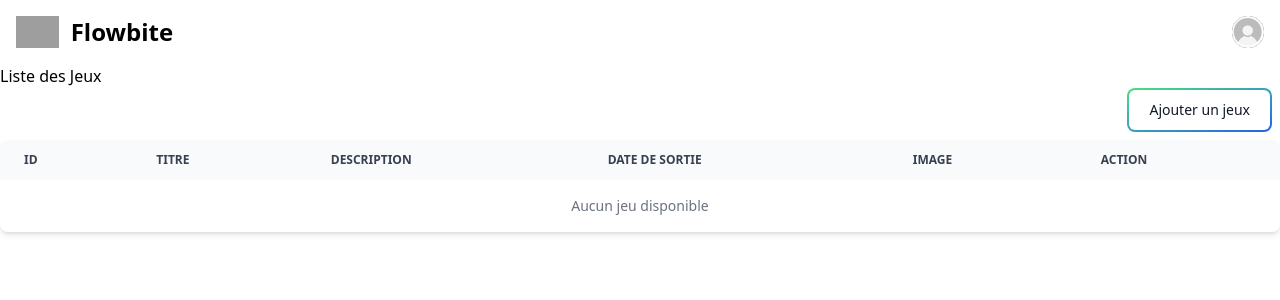
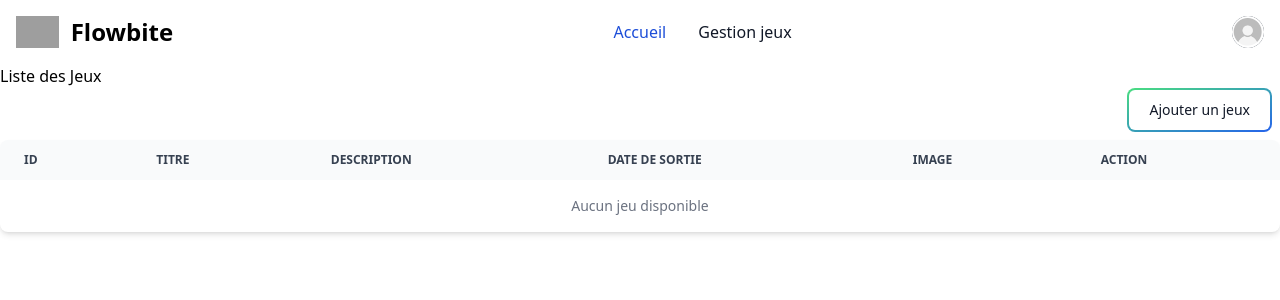
Before and after one commit to Azylos/MiniProjet-Expernet, a PHP site: page /gestionJeux.php in a window 1280 px wide. Shown: the top 300 px of the page. Run offline with PHP 8.4, Linux system fonts and the light colour scheme; the visitor is signed in with stand-in values (Sample User, id 1); data that the repository does not hold is empty; some libraries are stand-ins or nearby versions; grey boxes are pictures that could not be loaded.

Commit message:
navigation back et front + logout

```diff
--- /dev/null
+++ b/includes/logout.php
@@ -0,0 +1,5 @@
+<?php
+    session_start();
+    session_unset();
+    header("Location: ../");
+    die();
--- a/includes/navbar.php
+++ b/includes/navbar.php
@@ -31,7 +31,7 @@
             <a href="#" class="block px-4 py-2 text-sm text-gray-700 hover:bg-gray-100 dark:hover:bg-gray-600 dark:text-gray-200 dark:hover:text-white">Earnings</a>
           </li>
           <li>
-            <a href="#" class="block px-4 py-2 text-sm text-gray-700 hover:bg-gray-100 dark:hover:bg-gray-600 dark:text-gray-200 dark:hover:text-white">Sign out</a>
+            <a href="includes/logout.php" class="block px-4 py-2 text-sm text-gray-700 hover:bg-gray-100 dark:hover:bg-gray-600 dark:text-gray-200 dark:hover:text-white">Sign out</a>
           </li>
         </ul>
       </div>
@@ -44,14 +44,18 @@
     </button>
   </div>
   <div class="items-center justify-between hidden w-full md:flex md:w-auto md:order-1" id="navbar-user">
-    <!-- <ul class="flex flex-col font-medium p-4 md:p-0 mt-4 border border-gray-100 rounded-lg bg-gray-50 md:space-x-8 rtl:space-x-reverse md:flex-row md:mt-0 md:border-0 md:bg-white dark:bg-gray-800 md:dark:bg-gray-900 dark:border-gray-700">
+    <ul class="flex flex-col font-medium p-4 md:p-0 mt-4 border border-gray-100 rounded-lg bg-gray-50 md:space-x-8 rtl:space-x-reverse md:flex-row md:mt-0 md:border-0 md:bg-white dark:bg-gray-800 md:dark:bg-gray-900 dark:border-gray-700">
       <li>
-        <a href="#" class="block py-2 px-3 text-white bg-blue-700 rounded md:bg-transparent md:text-blue-700 md:p-0 md:dark:text-blue-500" aria-current="page">Home</a>
+        <a href="./index.php" class="block py-2 px-3 text-white bg-blue-700 rounded md:bg-transparent md:text-blue-700 md:p-0 md:dark:text-blue-500" aria-current="page">Accueil</a>
       </li>
-      <li>
-        <a href="#" class="block py-2 px-3 text-gray-900 rounded hover:bg-gray-100 md:hover:bg-transparent md:hover:text-blue-700 md:p-0 dark:text-white md:dark:hover:text-blue-500 dark:hover:bg-gray-700 dark:hover:text-white md:dark:hover:bg-transparent dark:border-gray-700">About</a>
-      </li>
-      <li>
+      <?php
+      echo isset($_SESSION['admin'])?'
+        <li>
+            <a href="./gestionJeux.php" class="block py-2 px-3 text-gray-900 rounded hover:bg-gray-100 md:hover:bg-transparent md:hover:text-blue-700 md:p-0 dark:text-white md:dark:hover:text-blue-500 dark:hover:bg-gray-700 dark:hover:text-white md:dark:hover:bg-transparent dark:border-gray-700">Gestion jeux</a>
+        </li>
+      ':'';
+      ?>
+      <!-- <li>
         <a href="#" class="block py-2 px-3 text-gray-900 rounded hover:bg-gray-100 md:hover:bg-transparent md:hover:text-blue-700 md:p-0 dark:text-white md:dark:hover:text-blue-500 dark:hover:bg-gray-700 dark:hover:text-white md:dark:hover:bg-transparent dark:border-gray-700">Services</a>
       </li>
       <li>
@@ -59,8 +63,8 @@
       </li>
       <li>
         <a href="#" class="block py-2 px-3 text-gray-900 rounded hover:bg-gray-100 md:hover:bg-transparent md:hover:text-blue-700 md:p-0 dark:text-white md:dark:hover:text-blue-500 dark:hover:bg-gray-700 dark:hover:text-white md:dark:hover:bg-transparent dark:border-gray-700">Contact</a>
-      </li>
-    </ul> -->
+      </li> -->
+    </ul>
   </div>
   </div>
 </nav>
```
